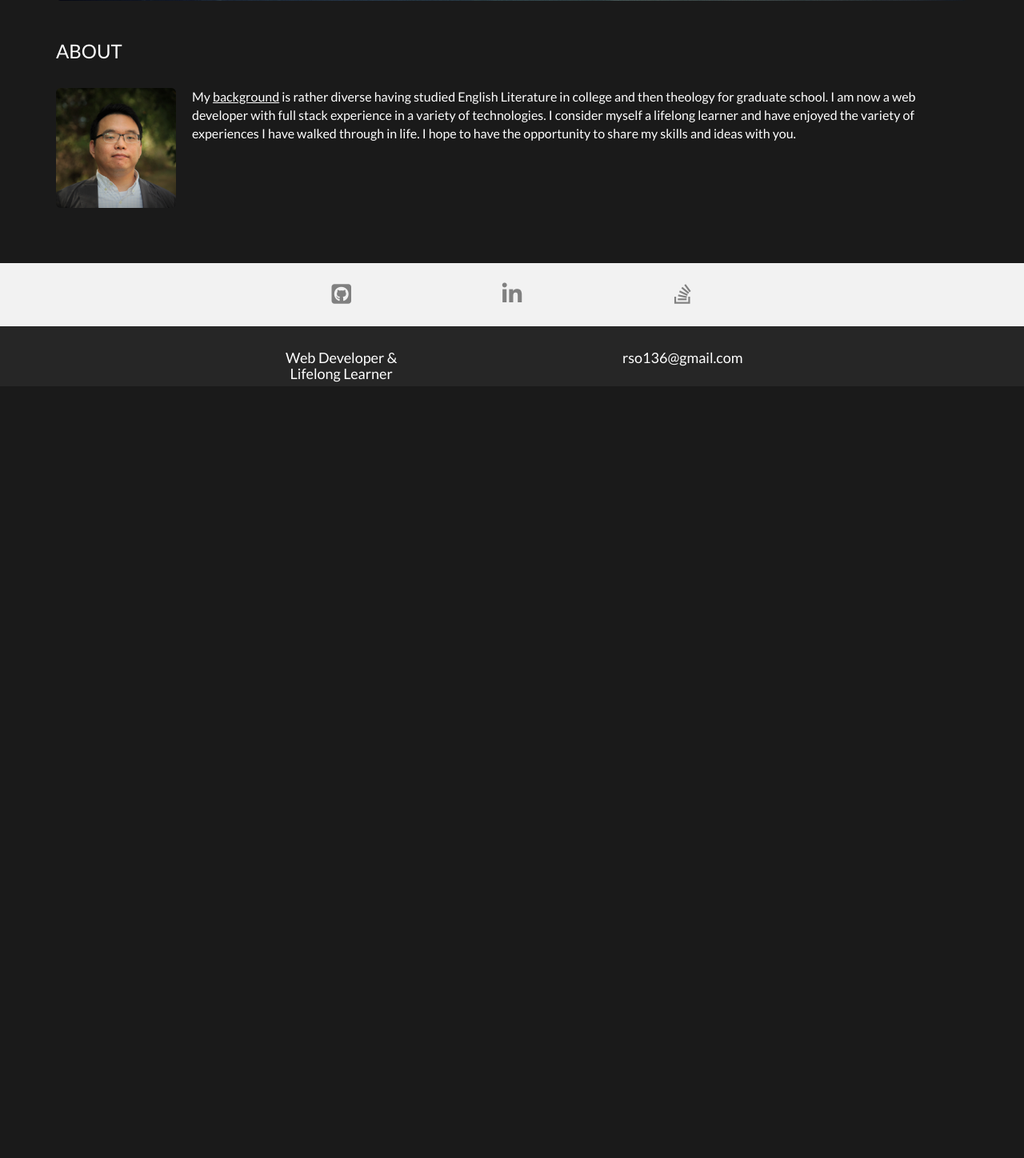
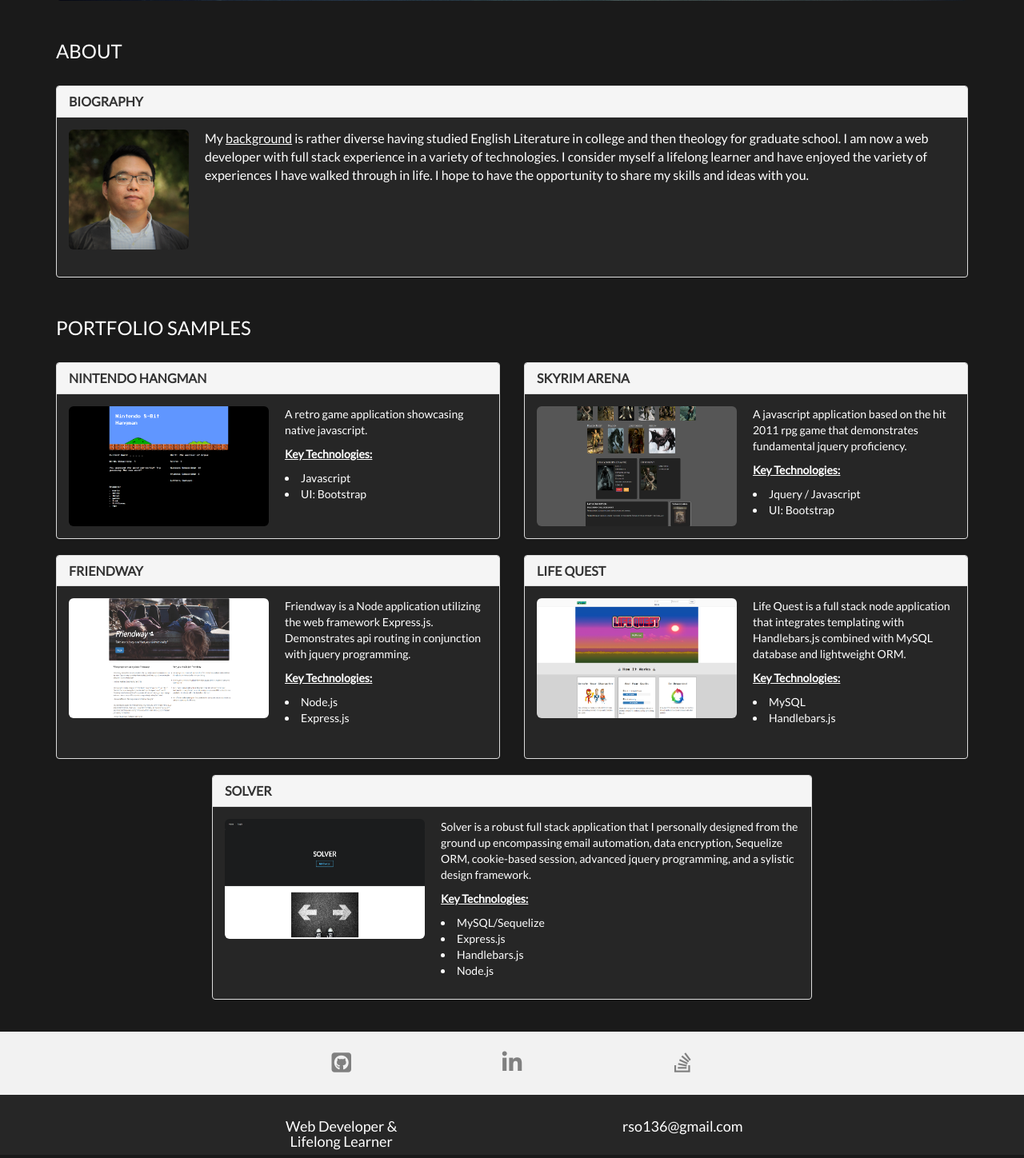
Before and after one commit to rso136/Personal_Profile, a PHP site: page / in a window 1280 px wide. Shown: the part 599-2047 px from the top of the page at 80% size. Before the commit the page ends 1086 px from the top, so only its background shows below. Run offline with PHP 8.4, Linux system fonts and the light colour scheme; some libraries are stand-ins or nearby versions.

Commit message:
Redesigned portfolio

```diff
--- a/assets/css/style.css
+++ b/assets/css/style.css
@@ -18,7 +18,7 @@ body {
 }
 
 #bioRow {
-    margin-bottom: 50px;
+    margin-bottom: 10px;
 }
 
 #profilePic {
@@ -183,6 +183,23 @@ body {
     color: gray;
 }
 
+.portHeading {
+    background-color: #262626;
+}
+
+.portImg {
+    float: left;
+    margin-right: 20px;
+}
+
+#friendImg {
+    margin-bottom: 35px;
+}
+
+ul {
+    list-style-position: inside;
+}
+
 #iconA, #iconB, #iconC, #quote, #email {
     text-align: center;
 }
@@ -192,7 +209,3 @@ body {
     background-color: #262626;
     width: 100%;
 }
-
-#seal {
-    text-align: center;
-}
--- a/index.html
+++ b/index.html
@@ -19,7 +19,7 @@
                 <li class="navbar-text navbar-right" id="menuItem1">
                     <h4><a href="#anchor" class="navbar-link">Contact</a></h4></li>
                 <li class="navbar-text navbar-right" id="menuItem2">
-                    <h4 data-toggle="modal" data-target=".bs-example-modal-lg"><a href="#" class="navbar-link">Portfolio</a></h4></li>
+                    <h4><a href="#portfolio" class="navbar-link">Portfolio</a></h4></li>
             </ul>
             <div class="navbar-header" id="navbar">
                 <a class="navbar-brand" href="http://www.richardsoh.com">
@@ -30,93 +30,133 @@
         </div>
     </nav>
     <div class="container">
-        <div class="modal fade bs-example-modal-lg" tabindex="-1" role="dialog" aria-labelledby="myLargeModalLabel">
-            <div class="modal-dialog modal-lg" role="document">
-                <div class="modal-content" id="portfolioModal">
-                    <div class="modal-header" style="background-color: #262626;">
-                        <a class="navbar-brand" href="#">
-                            <img alt="Brand" id="icon" src="assets/images/iconb.png"  data-dismiss="modal" height="30" width="30">
-                        </a>
-                        <h4 class="navbar-text navbar-left"><b>SAMPLE PROJECTS</b></h4>
+
+        <div class="jumbotron">
+            <div class="description">
+                <h3><a href="#anchorB">DEVELOPMENT | DESIGN | APPLICATION</a></h3>
+            </div>
+            <hr>
+        </div>
+        <div class="row">
+            <div class="col-md-12" id="bioTitle">
+                <h3>ABOUT</h3>
+            </div>
+        </div>
+        <br>
+        <div class="row" id="bioRow">
+            <div class="col-md-12">
+               <div class="portHeading panel panel-default">
+                    <div class="panel-heading">
+                        <h3 class="panel-title"><b>BIOGRAPHY</b></h3>
                     </div>
-                    <div class="row">
-                        <div class="col-md-12">
-                            <div class="col-md-4">
-                                <div class="view view-first" id="firstInRow">
-                                    <img src="assets/images/nintendo.png" height="150" width="250" class="portfolio">
-                                    <div class="mask">
-                                        <h2>Nintendo Hangman</h2>
-                                        <p>Tech: Javascript</p>
-                                        <a target="_blank" href="https://arcane-mountain-40771.herokuapp.com/" class="info">View Project</a> <a target="_blank" href="https://github.com/rso136/Hangman_Game" class="info">View Git Repo</a>
-                                    </div>
-                                </div>
-                            </div>
-                            <div class="col-md-4">
-                                <div class="view view-first">
-                                    <img src="assets/images/skyrim.png" height="150" width="250" class="portfolio">
-                                    <div class="mask">
-                                        <h2>Skyrim Arena</h2>
-                                        <p>Tech: Jquery/Javascript</p>
-                                        <a target="_blank" href="https://safe-basin-10956.herokuapp.com/" class="info">View Project</a> <a target="_blank" href="https://github.com/rso136/Skyrim_Game" class="info">View Git Repo</a>
-                                    </div>
-                                </div>
-                            </div>
-                            <div class="col-md-4">
-                                <div class="view view-first">
-                                    <img src="assets/images/friends.png" height="150" width="250" class="portfolio">
-                                    <div class="mask">
-                                        <h2>Friend Finder</h2>
-                                        <p>Tech: Express Servers/Node</p>
-                                        <a target="_blank" href="https://quiet-ocean-92769.herokuapp.com/" class="info">View Project</a> <a target="_blank" href="https://github.com/rso136/Week13-FriendFinder" class="info">View Git Repo</a>
-                                    </div>
-                                </div>
-                            </div>
-                        </div>
-                    </div>
-                    <div class="row">
-                        <div class="col-md-12">
-                            <div class="col-md-offset-2">
-                                <div class="view view-first" id="firstInRow">
-                                    <img src="assets/images/lifequest.png" height="150" width="250" class="portfolio">
-                                    <div class="mask">
-                                        <h2>Life Quest</h2>
-                                        <p>Tech: MySQL/Exp.Handlebars</p>
-                                        <a target="_blank" href="https://rcblifequest.herokuapp.com/" class="info">View Project</a> <a target="_blank" href="https://github.com/salszu/goalKeeper" class="info">View Git Repo</a>
-                                    </div>
-                                </div>
-                            </div>
-                            <div class="col-md-4">
-                                <div class="view view-first">
-                                    <img src="assets/images/solver.png" height="150" width="250" class="portfolio">
-                                    <div class="mask">
-                                        <h2>Solver</h2>
-                                        <p>Tech: Fullstack Development</p>
-                                        <a target="_blank" href="https://pure-sea-11701.herokuapp.com" class="info">View Project</a> <a target="_blank" href="https://github.com/rso136/Solver" class="info">View Git Repo</a>
-                                    </div>
-                                </div>
-                            </div>
+                    <div class="panel-body">
+                        <div id="about">
+                            <img src="assets/images/profileImg.jpg" class="img-rounded" id="profilePic" height="150" width="150">
+                            <p>My <a href="Richard_Oh_Resume.pdf"><u>background</u></a> is rather diverse having studied English Literature in college and then theology for graduate school. I am now a web developer with full stack experience in a variety of technologies. I consider myself a lifelong learner and have enjoyed the variety of experiences I have walked through in life. I hope to have the opportunity to share my skills and ideas with you.</p>
                         </div>
                     </div>
                 </div>
             </div>
         </div>
-        <div class="jumbotron">
-            <div class="description">
-                <h3 data-toggle="modal" data-target=".bs-example-modal-lg"><a href="#">DEVELOPMENT | DESIGN | APPLICATION</a></h3>
+        <div class="row"><a name="portfolio"></a>
+            <div class="col-md-12" id="portTitle">
+                <h3>PORTFOLIO SAMPLES</h3>
             </div>
-            <hr>
         </div>
-        <div class="row" id="bioRow">
-            <div class="col-md-12">
-                <div id="about">
-                    <h3><a href="Richard_Oh_Resume.pdf">ABOUT</a></h3>
-                    <br>
-                    <img src="assets/images/profileImg.jpg" class="img-rounded" id="profilePic" height="150" width="150">
-                    <p>My <a href="Richard_Oh_Resume.pdf"><u>background</u></a> is rather diverse having studied English Literature in college and then theology for graduate school. I am now a web developer with full stack experience in a variety of technologies. I consider myself a lifelong learner and have enjoyed the variety of experiences I have walked through in life. I hope to have the opportunity to share my skills and ideas with you.</p>
+        <br>
+        <div class="row">
+            <div class="col-md-6">
+                <div class="portHeading panel panel-default">
+                    <div class="panel-heading">
+                        <h3 class="panel-title"><b>NINTENDO HANGMAN</b></h3>
+                    </div>
+                    <div class="panel-body">
+                        <a target="_blank" href="https://arcane-mountain-40771.herokuapp.com/"><img src="assets/images/nintendo.png" class="portImg img-rounded" height="150" width="250"></a>
+                        <p>A retro game application showcasing native javascript.</p>
+                        <p><b><u>Key Technologies:</u></b></p>
+                        <ul>
+                            <li>Javascript</li>
+                            <li>UI: Bootstrap</li>
+                        </ul>
+                    </div>
+                </div>
+            </div>
+            <div class="col-md-6">
+                <div class="portHeading panel panel-default">
+                    <div class="panel-heading">
+                        <h3 class="panel-title"><b>SKYRIM ARENA</b></h3>
+                    </div>
+                    <div class="panel-body">
+                        <a target="_blank" href="https://safe-basin-10956.herokuapp.com/"><img src="assets/images/skyrim.png" class="portImg img-rounded" height="150" width="250"></a>
+                        <p>A javascript application based on the hit 2011 rpg game that demonstrates fundamental jquery proficiency.</p>
+                        <p><b><u>Key Technologies:</u></b></p>
+                        <ul>
+                            <li>Jquery / Javascript</li>
+                            <li>UI: Bootstrap</li>
+                        </ul>
+                    </div>
                 </div>
             </div>
         </div>
+            <div class="row">
+                <div class="col-md-6">
+                    <div class="portHeading panel panel-default">
+                        <div class="panel-heading">
+                            <h3 class="panel-title"><b>FRIENDWAY</b></h3>
+                        </div>
+                        <div class="panel-body">
+                            <a target="_blank" href="https://quiet-ocean-92769.herokuapp.com/"><img src="assets/images/friends.png" class="portImg img-rounded" id="friendImg" height="150" width="250"></a>
+                            <p>Friendway is a Node application utilizing the web framework Express.js. Demonstrates api routing in conjunction with jquery programming.</p>
+                            <p><b><u>Key Technologies:</u></b></p>
+                            <ul>
+                                <li>Node.js</li>
+                                <li>Express.js</li>
+                            </ul>
+                        </div>
+                    </div>
+                </div>
+                <div class="col-md-6">
+                    <div class="portHeading panel panel-default">
+                        <div class="panel-heading">
+                            <h3 class="panel-title"><b>LIFE QUEST</b></h3>
+                        </div>
+                        <div class="panel-body">
+                            <a target="_blank" href="https://rcblifequest.herokuapp.com/"><img src="assets/images/lifequest.png" class="portImg img-rounded" id="friendImg" height="150" width="250"></a>
+                            <p>Life Quest is a full stack node application that integrates templating with Handlebars.js combined with MySQL database and lightweight ORM.</p>
+                            <p><b><u>Key Technologies:</u></b></p>
+                            <ul>
+                                <li>MySQL</li>
+                                <li>Handlebars.js</li>
+                            </ul>
+                        </div>
+                    </div>
+                </div>
+            </div>
+            <div class="row" id="bottomRow">
+            <div class="col-md-8 col-md-offset-2">
+                <div class="portHeading panel panel-default">
+                        <div class="panel-heading">
+                            <h3 class="panel-title"><b>SOLVER</b></h3>
+                        </div>
+                        <div class="panel-body">
+                             <a target="_blank" href="https://pure-sea-11701.herokuapp.com"><img src="assets/images/solver.png" class="portImg img-rounded" id="friendImg" height="150" width="250"></a>
+                            <p>Solver is a robust full stack application that I personally designed from the ground up encompassing email automation, data encryption, Sequelize ORM, cookie-based session, advanced jquery programming, and a sylistic design framework.</p>
+                            <p><b><u>Key Technologies:</u></b></p>
+                            <ul>
+                                <li>MySQL/Sequelize</li>
+                                <li>Express.js</li>
+                                <li>Handlebars.js</li>
+                                <li>Node.js</li>
+                            </ul>
+                        </div>
+                    </div>
+                </div>
+
+
+            </div>
+        </div>
     </div>
+
 
 
 
@@ -159,7 +199,9 @@
 
 
 
-<script src="script.js"></script>
+<script src="script.js">
+
+</script>
 </body>
 
 
```
